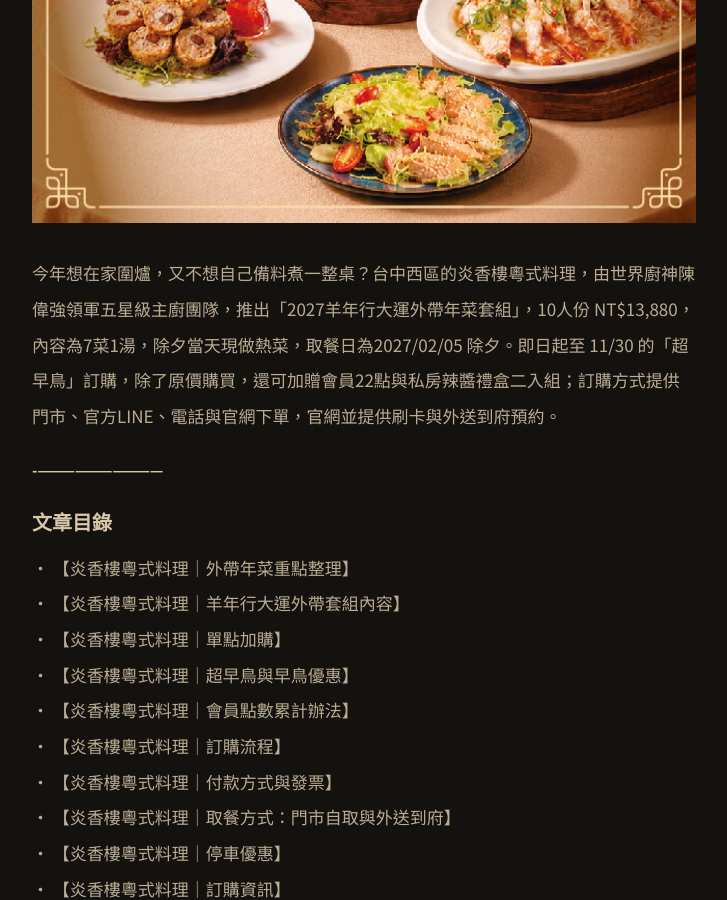
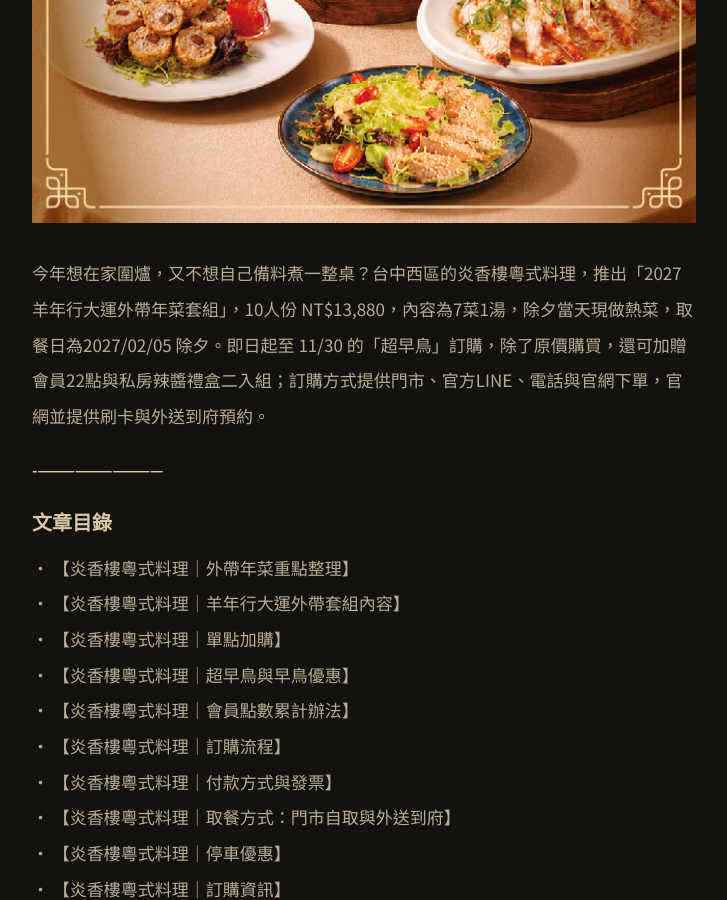
Before and after one commit to yanxianglou/yanxianglou.github.io, a Jekyll site: the page built from _news/2026-11-10-【炎香樓粵式料理-台中外帶年菜推薦-2027羊年行大運10人份年菜套組-超早鳥加贈22點-除夕現做熱菜】.md, in a window 1280 px wide and 900 px high, scrolled down 946 px. Shown: the whole window, without its empty margins (276-1003 px from the left). Built offline with Jekyll 4.4.1, drawn with Linux system fonts in a browser that asks for light colours.

Commit message:
Update 最新消息 “2026-11-10-【炎香樓粵式料理-台中外帶年菜推薦-2027羊年行大運10人份年菜套組-超早鳥加贈22點-除夕現做熱菜】”

```diff
--- a/_news/2026-11-10-【炎香樓粵式料理-台中外帶年菜推薦-2027羊年行大運10人份年菜套組-超早鳥加贈22點-除夕現做熱菜】.md
+++ b/_news/2026-11-10-【炎香樓粵式料理-台中外帶年菜推薦-2027羊年行大運10人份年菜套組-超早鳥加贈22點-除夕現做熱菜】.md
@@ -8,13 +8,9 @@
 image: /assets/img/uploads/7最新消息640-x-800px_7羊年行大運外帶套組.jpg
 images: []
 ---
-今年想在家圍爐，又不想自己備料煮一整桌？台中西區的炎香樓粵式料理，由世界廚神陳偉強領軍五星級主廚團隊，推出「2027羊年行大運外帶年菜套組」，10人份 NT$13,880，內容為7菜1湯，除夕當天現做熱菜，取餐日為2027/02/05 除夕。即日起至 11/30 的「超早鳥」訂購，除了原價購買，還可加贈會員22點與私房辣醬禮盒二入組；訂購方式提供門市、官方LINE、電話與官網下單，官網並提供刷卡與外送到府預約。
-
-
+今年想在家圍爐，又不想自己備料煮一整桌？台中西區的炎香樓粵式料理，推出「2027羊年行大運外帶年菜套組」，10人份 NT$13,880，內容為7菜1湯，除夕當天現做熱菜，取餐日為2027/02/05 除夕。即日起至 11/30 的「超早鳥」訂購，除了原價購買，還可加贈會員22點與私房辣醬禮盒二入組；訂購方式提供門市、官方LINE、電話與官網下單，官網並提供刷卡與外送到府預約。
 
 ##### \-——————————
-
-
 
 ## 文章目錄
 
@@ -30,11 +26,7 @@
 • 【炎香樓粵式料理｜訂購資訊】\
 • 【炎香樓粵式料理｜常見問題 FAQ】
 
-
-
 ##### \-——————————
-
-
 
 ## 【炎香樓粵式料理｜外帶年菜重點整理】
 
@@ -56,11 +48,7 @@
 
 • [官網下單：https://yanxianglou.oddle.me/zh_TW](https://yanxianglou.oddle.me/zh_TW)（提供刷卡與外送到府預約）
 
-
-
 ##### \-——————————
-
-
 
 ![台中年菜推薦、台中外帶年菜、台中年菜預購、台中年菜外送、台中年夜飯、台中除夕圍爐、台中團圓飯、台中中菜餐廳、台中粵菜、台中西區、台中美食、台中會員集點](/assets/img/uploads/外帶套組訂購dm_800.jpg "台中外帶年菜推薦 2027羊年行大運10人份年菜套組")
 
@@ -82,11 +70,7 @@
 
 餐點均為當日烹煮的熱菜，所以取餐當天的新鮮度與溫度都是賣點，也因此不提供宅配。
 
-
-
 ##### \-——————————
-
-
 
 ## 【炎香樓粵式料理｜單點加購】
 
@@ -100,11 +84,7 @@
 • 金翅佛跳牆 | NT$7,500
 （金鉤翅、魚翅唇、放山雞、干貝、芋頭、栗子、大花菇
 
-
-
 \-——————————
-
-
 
 ## 【炎香樓粵式料理｜超早鳥與早鳥優惠】
 
@@ -118,11 +98,7 @@
 
 ※ 春節為特殊節慶活動，不得與其他優惠方案併用。
 
-
-
 ##### \-——————————
-
-
 
 ## 【炎香樓粵式料理｜會員點數累計辦法】
 
@@ -137,8 +113,6 @@
 • [入會方式：先加入炎香樓會員，再下單](https://api.ocard.co/lineauth/yanxianglou)。
 
 • 兌換規則：詳見會員集點系統的使用規範。
-
-
 
 ##### \-——————————
 
@@ -158,11 +132,7 @@
 
 6. 除夕當天取餐或收餐：享用當日現做的熱菜。
 
-
-
 ##### \-——————————
-
-
 
 ## 【炎香樓粵式料理｜付款方式與發票】
 
@@ -174,11 +144,7 @@
 
 • 匯款帳號等資訊，請依訂購單或專人提供為準。
 
-
-
 ##### \-——————————
-
-
 
 ## 【炎香樓粵式料理｜取餐方式：門市自取與外送到府】
 
@@ -192,8 +158,6 @@
 
 • 其他需求：請洽店主管。
 
-
-
 ### 🚘官網預約外送到府
 
 • 於官網下單頁面選擇外送到府預約，並可線上刷卡結帳。
@@ -202,21 +166,13 @@
 
 • 外送訂單恕不提供會員集點。
 
-
-
 ##### \-——————————
-
-
 
 ## 【炎香樓粵式料理｜停車優惠】
 
 炎香樓位在精誠路巷弄內，附近巷道不好停車，門市自取建議停在附近立體停車場再步行前往。據部落客實地分享，用餐可享東興立體停車場免費停車2小時，步行約6分鐘（約400公尺）。實際優惠與使用方式，請於訂購時向店家確認；年菜取餐日車流較多，建議預留時間。
 
-
-
 ##### \-——————————
-
-
 
 ## 【炎香樓粵式料理｜訂購資訊】
 
@@ -240,11 +196,7 @@
 
 ◎[外帶訂餐：https://yanxianglou.oddle.me/zh_TW](https://yanxianglou.oddle.me/zh_TW)
 
-
-
 ##### \-——————————
-
-
 
 ## 【炎香樓粵式料理｜常見問題 FAQ】
 
@@ -284,11 +236,7 @@
 
 A：巷弄內不好停車，建議停在附近立體停車場再步行前往。據部落客分享，東興立體停車場可享用餐免費停車2小時、步行約6分鐘。
 
-
-
 ##### \-——————————
-
-
 
 ## 延伸閱讀
 
```
